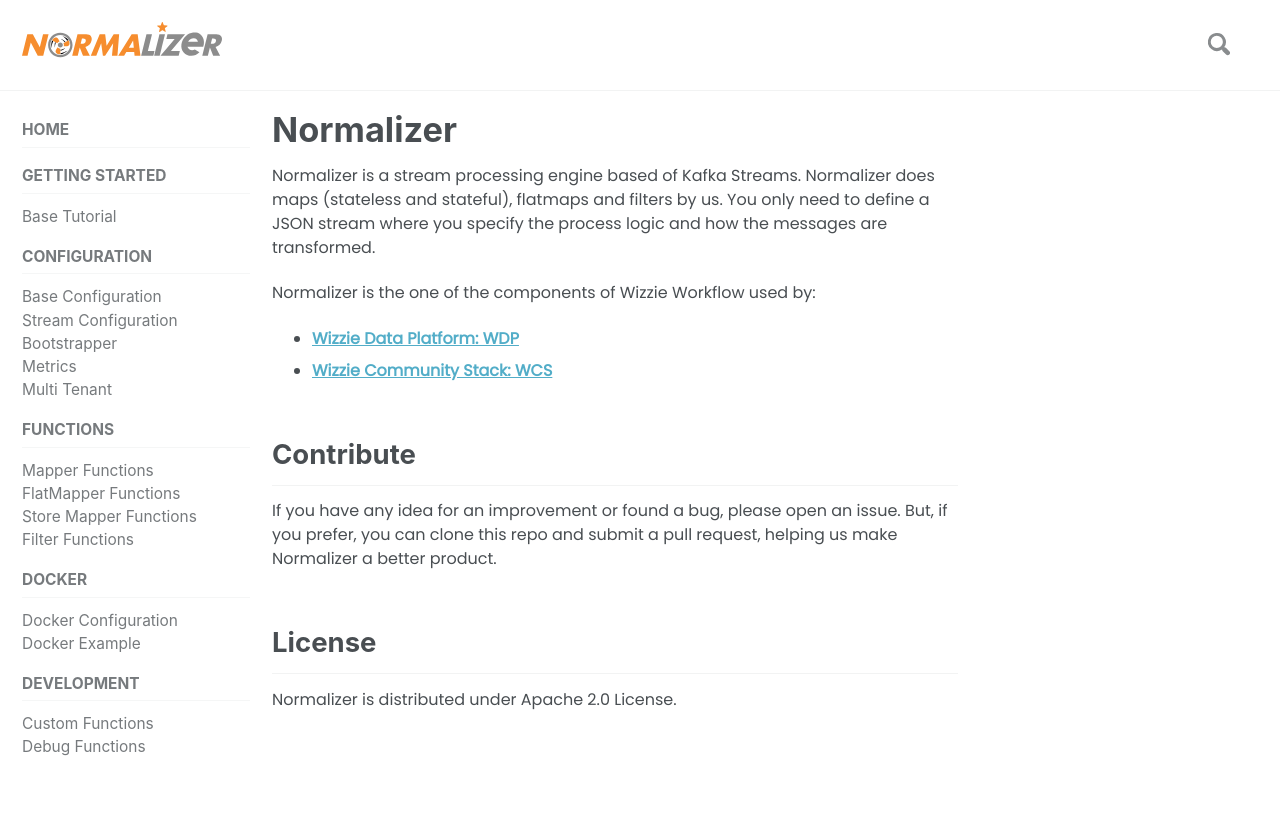
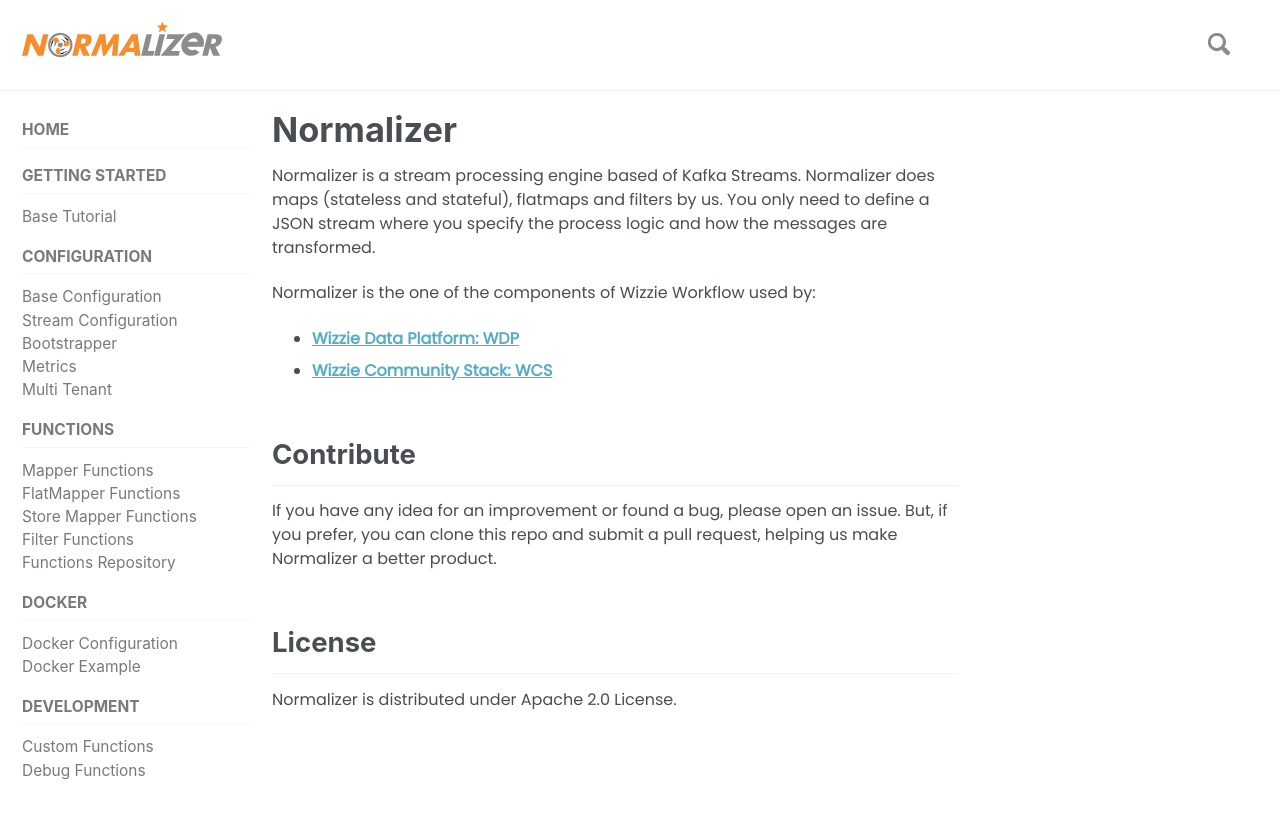
Before and after one commit to andresgomezfrr/normalizer, a Jekyll site: the page built from docs/index.md, in a window 1280 px wide and 900 px high. Shown: the top 819 px of the window. Built offline with Jekyll 4.4.1, drawn with Linux system fonts in a browser that asks for light colours; nearby versions of some CDN libraries; comment, search, counter and statistics services are not loaded.

Commit message:
Add normalizer repository link to docs

```diff
--- a/docs/_data/navigation.yml
+++ b/docs/_data/navigation.yml
@@ -29,6 +29,8 @@ docs:
         url: /functions/store_mapper_functions
       - title: Filter Functions
         url: /functions/filter_functions
+      - title: Functions Repository
+        url: https://wizzie-io.github.io/normalizer-functions/
 
   - title: Docker
     children:
```
